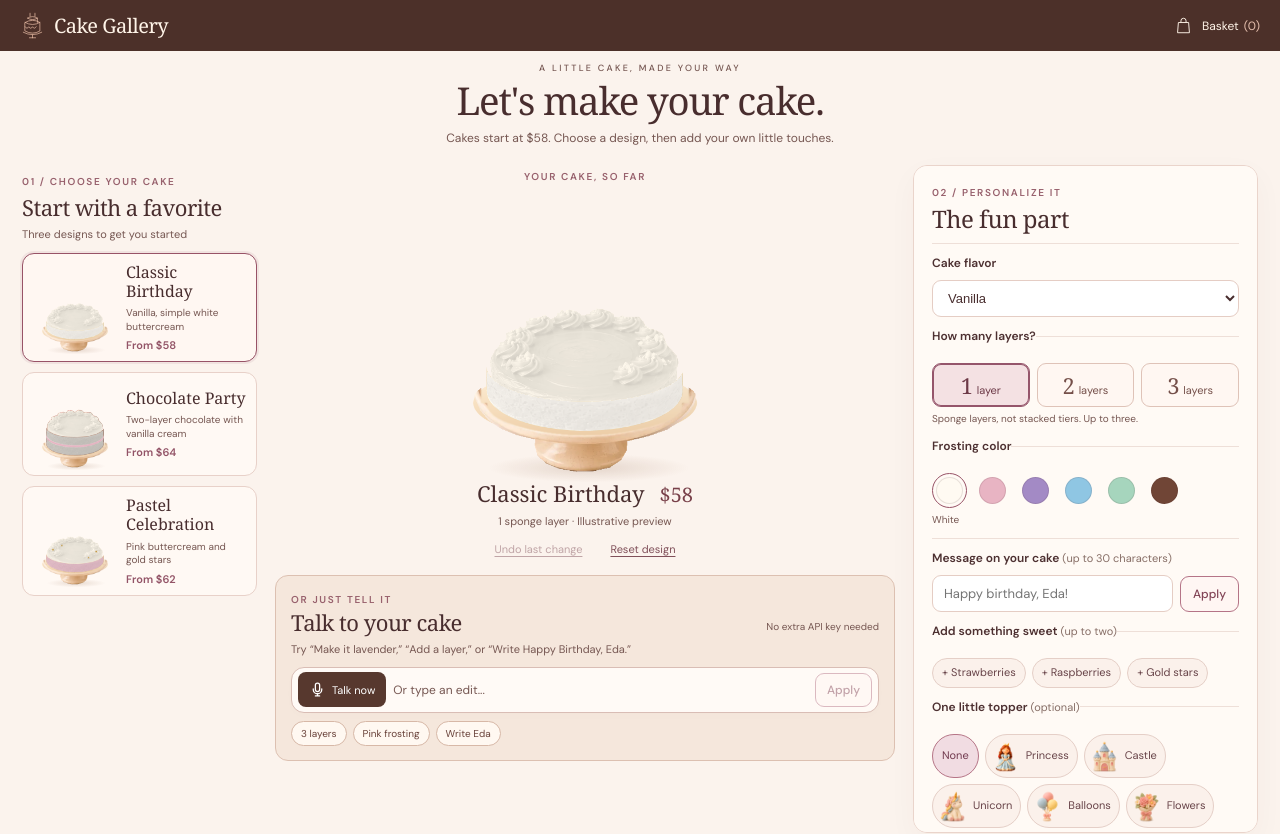
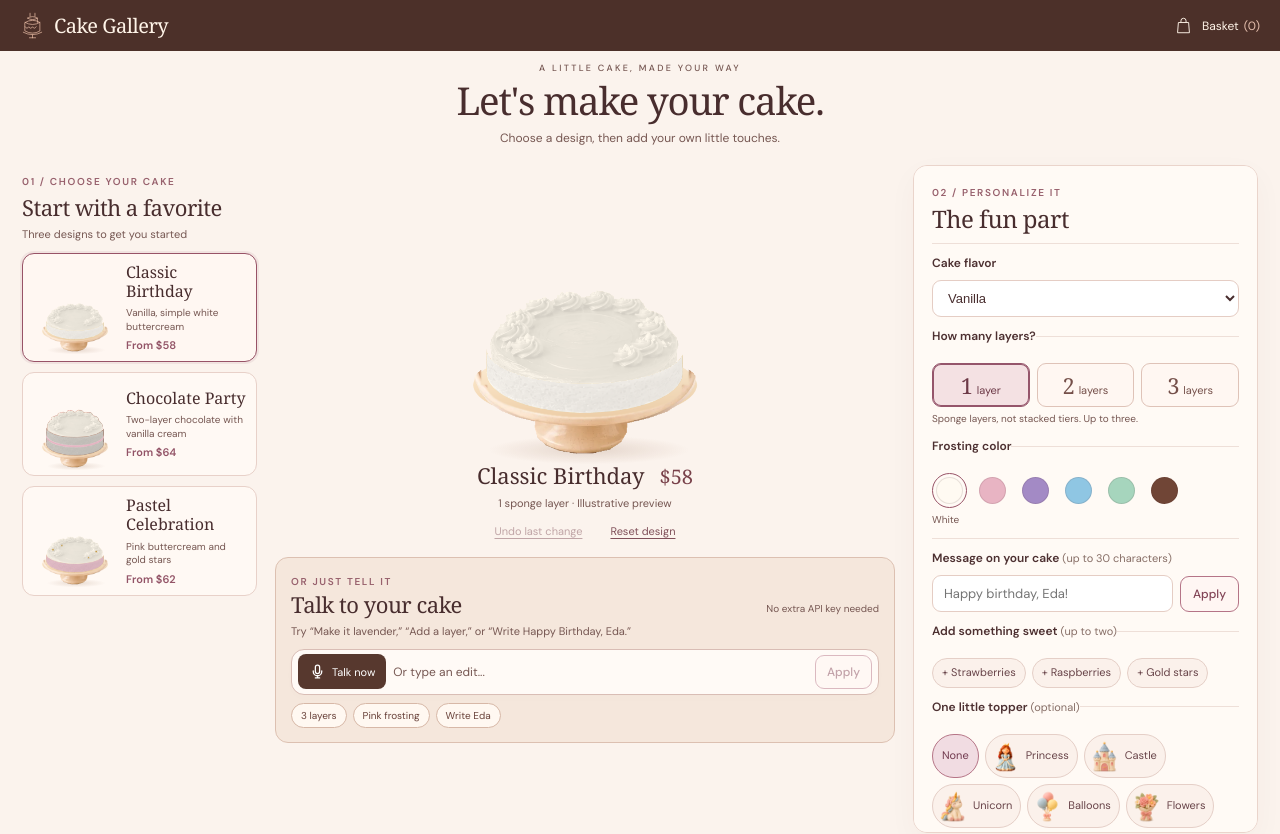
Before and after one commit to edakturk14/cake-builder, a React (Vite) app: page / in a window 1280 px wide. Shown: the top 834 px of the page. Built offline with nearby package versions, Linux system fonts and the light colour scheme; a web font is replaced by a local one.

Commit message:
Simplify cake-builder intro and remove redundant preview label

```diff
--- a/src/App.tsx
+++ b/src/App.tsx
@@ -133,7 +133,7 @@ export default function App() {
       <div className="customizer-heading">
         <p className="eyebrow">A LITTLE CAKE, MADE YOUR WAY</p>
         <h1>Let's make your cake.</h1>
-        <p className="heading-caption">Cakes start at $58. Choose a design, then add your own little touches.</p>
+        <p className="heading-caption">Choose a design, then add your own little touches.</p>
       </div>
 
       <div className="customizer-workspace">
@@ -151,7 +151,6 @@ export default function App() {
 
 
         <section className="customizer-preview" aria-label="Live cake preview">
-          <span className="step-label">YOUR CAKE, SO FAR</span>
           <CakeScene cake={previewCake} />
           <div className="preview-summary">
             <p className="preview-name">{template.name}</p>
```
